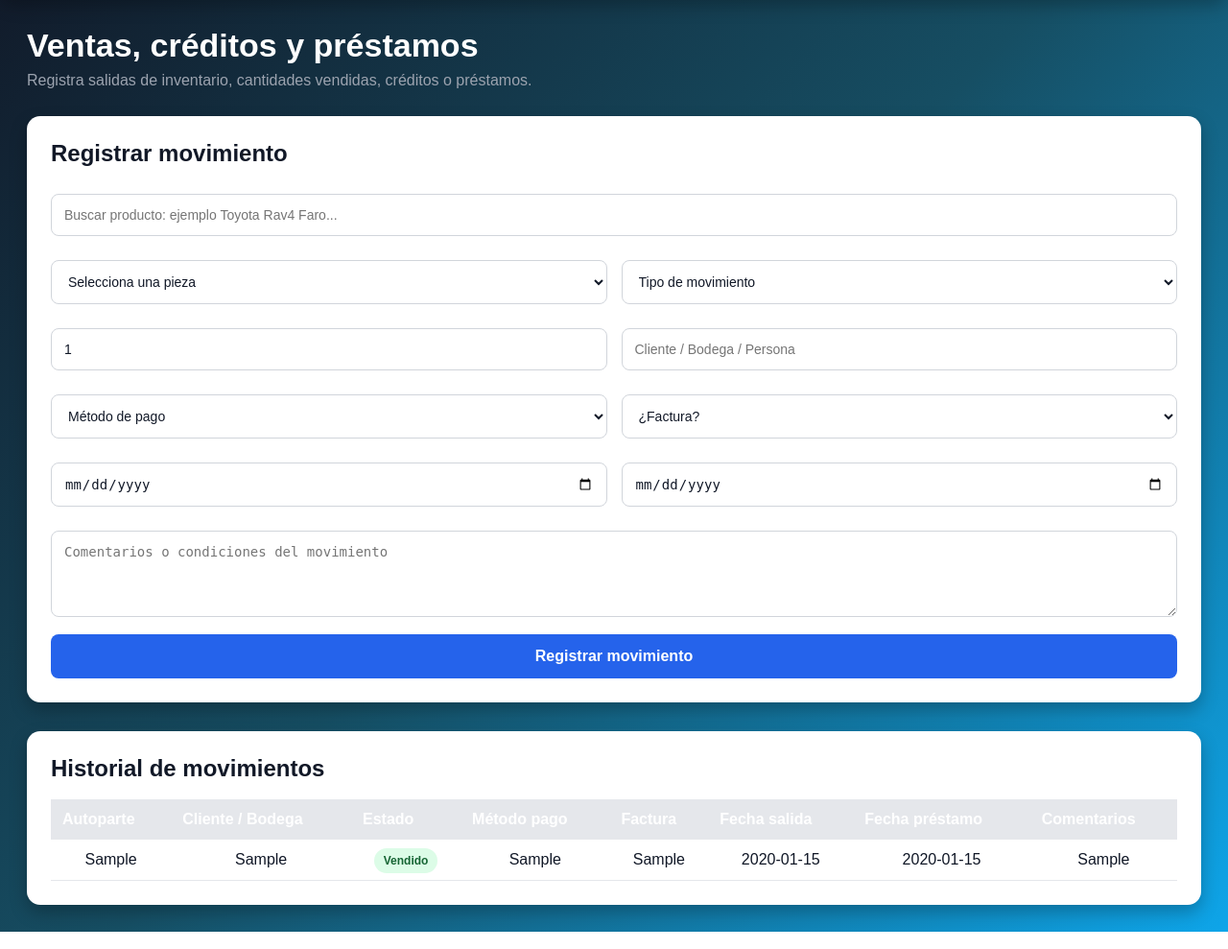
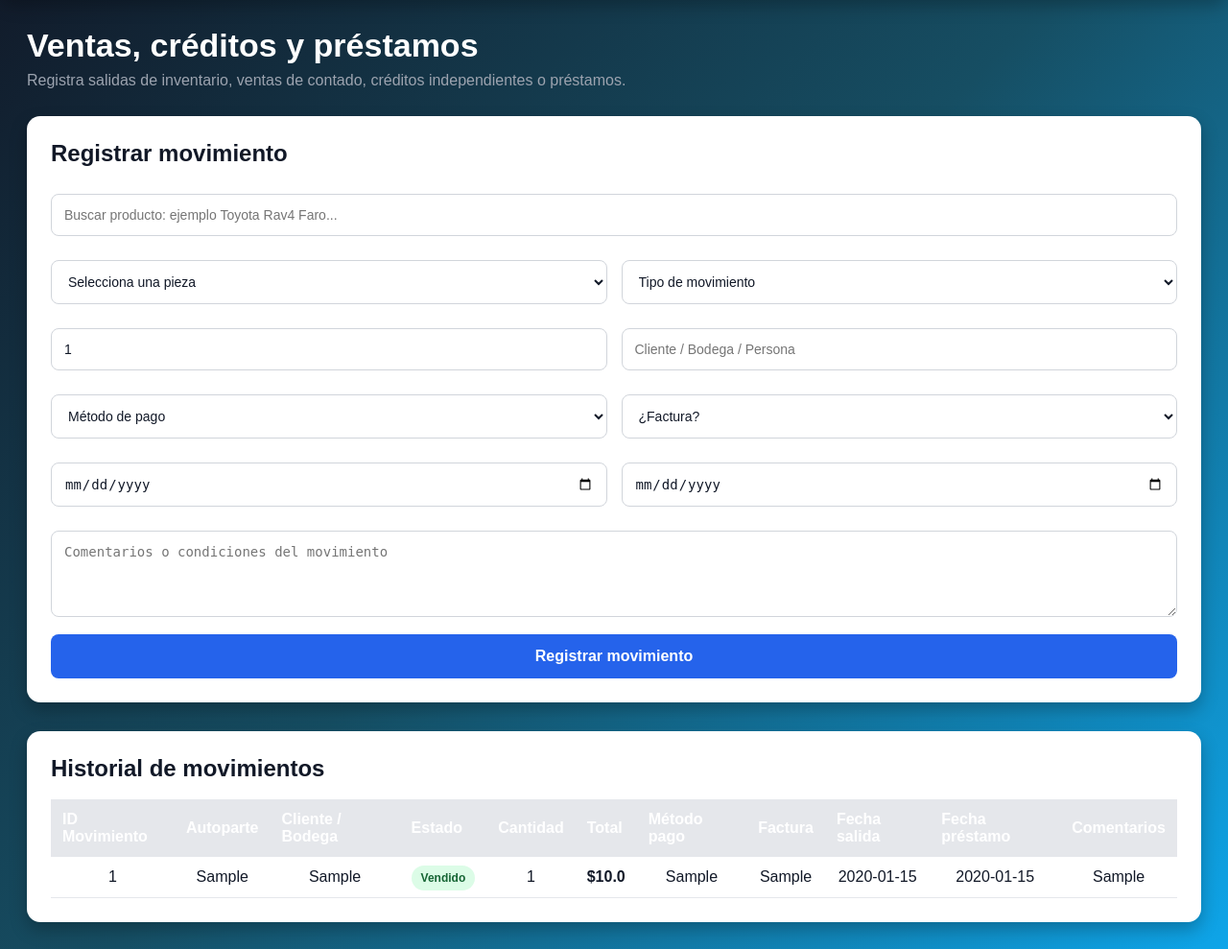
Before and after one commit to chesito1120/prueba_autopartes, a Flask app: page /ventas in a window 1280 px wide. Shown: the part 74-1063 px from the top of the page at 96% size. Run offline with Flask 3, Linux system fonts and the light colour scheme; a user stored in the database is signed in; tables that the repository leaves empty hold one stand-in row (values such as "Sample post").

Commit message:
no se mueve nada ya funcionaparte2

```diff
--- a/app.py
+++ b/app.py
@@ -145,37 +145,29 @@ def extraer_zip_imagenes(archivo_zip):
 
 
 # =========================
-# FUNCIONES DE CRÉDITO
+# FUNCIONES DE CRÉDITO Y MOVIMIENTOS
 # =========================
 
-def obtener_cantidad_movimiento(producto):
-    comentarios = producto.comentarios_venta or ""
-
-    if "Cantidad:" in comentarios:
-        try:
-            parte = comentarios.split("Cantidad:", 1)[1]
-            numero = parte.split(".", 1)[0].strip()
-            return int(numero)
-        except Exception:
-            return 1
-
-    return 1
-
-
-def calcular_total_credito(producto):
-    cantidad = obtener_cantidad_movimiento(producto)
-    precio = producto.costo_venta or 0
-    return round(precio * cantidad, 2)
-
-
-def calcular_abonado(producto_id):
+def calcular_abonado_credito(credito_id):
     total_abonado = db.session.query(
-        db.func.coalesce(db.func.sum(AbonoCredito.monto), 0)
+        db.func.coalesce(db.func.sum(AbonoCreditoVenta.monto), 0)
     ).filter(
-        AbonoCredito.producto_id == producto_id
+        AbonoCreditoVenta.credito_id == credito_id
     ).scalar()
 
     return round(float(total_abonado or 0), 2)
+
+
+def calcular_saldo_credito(credito):
+    abonado = calcular_abonado_credito(credito.id)
+    total = credito.total or 0
+    saldo = round(max(total - abonado, 0), 2)
+    return abonado, saldo
+
+
+def calcular_total_movimiento(producto, cantidad):
+    precio = producto.costo_venta or 0
+    return round(precio * cantidad, 2)
 
 
 # =========================
@@ -192,14 +184,55 @@ class Usuario(db.Model):
     activo = db.Column(db.Boolean, default=True)
 
 
-class AbonoCredito(db.Model):
+class Movimiento(db.Model):
     id = db.Column(db.Integer, primary_key=True)
+
     producto_id = db.Column(db.Integer, db.ForeignKey("producto.id"), nullable=False)
+    producto = db.relationship("Producto", backref="movimientos")
+
+    tipo = db.Column(db.String(50))
+    estado = db.Column(db.String(50))
+
+    cliente = db.Column(db.String(150))
+    cantidad = db.Column(db.Integer, default=1)
+    precio_unitario = db.Column(db.Float, default=0)
+    total = db.Column(db.Float, default=0)
+
+    metodo_pago = db.Column(db.String(100))
+    factura = db.Column(db.String(100))
+    fecha_salida = db.Column(db.String(100))
+    fecha_prestamo = db.Column(db.String(100))
+    comentarios = db.Column(db.Text)
+    fecha_registro = db.Column(db.String(100))
+
+
+class CreditoVenta(db.Model):
+    id = db.Column(db.Integer, primary_key=True)
+
+    movimiento_id = db.Column(db.Integer, db.ForeignKey("movimiento.id"), nullable=False)
+    movimiento = db.relationship("Movimiento", backref="credito")
+
+    producto_id = db.Column(db.Integer, db.ForeignKey("producto.id"), nullable=False)
+    producto = db.relationship("Producto", backref="creditos_venta")
+
+    cliente = db.Column(db.String(150))
+    cantidad = db.Column(db.Integer, default=1)
+    precio_unitario = db.Column(db.Float, default=0)
+    total = db.Column(db.Float, default=0)
+    estado = db.Column(db.String(50), default="credito")
+    fecha_salida = db.Column(db.String(100))
+    comentarios = db.Column(db.Text)
+
+
+class AbonoCreditoVenta(db.Model):
+    id = db.Column(db.Integer, primary_key=True)
+
+    credito_id = db.Column(db.Integer, db.ForeignKey("credito_venta.id"), nullable=False)
+    credito = db.relationship("CreditoVenta", backref="abonos")
+
     monto = db.Column(db.Float, default=0)
     fecha = db.Column(db.String(100))
     comentario = db.Column(db.String(300))
-
-    producto = db.relationship("Producto", backref="abonos_credito")
 
 
 class Producto(db.Model):
@@ -650,27 +683,84 @@ def dashboard():
         return redirect("/inventario")
 
     productos = Producto.query.all()
+    movimientos = Movimiento.query.all()
+    creditos_pendientes = CreditoVenta.query.filter(
+        CreditoVenta.estado == "credito"
+    ).all()
 
     total = Producto.query.count()
     disponibles = Producto.query.filter(Producto.stock > 0).count()
     agotados = Producto.query.filter(Producto.stock == 0).count()
 
-    vendidas = Producto.query.filter(Producto.estado == "vendido").count()
-    prestadas = Producto.query.filter(Producto.estado == "prestado").count()
-    credito = Producto.query.filter(Producto.estado == "credito").count()
+    vendidas = Movimiento.query.filter(Movimiento.estado == "vendido").count()
+    prestadas = Movimiento.query.filter(Movimiento.estado == "prestado").count()
+    credito = len(creditos_pendientes)
 
-    facturadas = Producto.query.filter(
-        Producto.factura.isnot(None),
-        Producto.factura != "",
-        Producto.factura != "no"
+    facturadas = Movimiento.query.filter(
+        Movimiento.factura.isnot(None),
+        Movimiento.factura != "",
+        Movimiento.factura != "no"
     ).count()
 
     valor_total = 0
+    resumen_propiedades = {}
 
     for producto in productos:
         precio = producto.costo_venta or 0
         stock = producto.stock or 0
-        valor_total += precio * stock
+        valor_producto = precio * stock
+        valor_total += valor_producto
+
+        propiedad = (producto.propiedad or "SIN PROPIEDAD").strip().upper()
+
+        if not propiedad:
+            propiedad = "SIN PROPIEDAD"
+
+        if propiedad not in resumen_propiedades:
+            resumen_propiedades[propiedad] = {
+                "piezas": 0,
+                "stock": 0,
+                "valor": 0
+            }
+
+        resumen_propiedades[propiedad]["piezas"] += 1
+        resumen_propiedades[propiedad]["stock"] += stock
+        resumen_propiedades[propiedad]["valor"] += valor_producto
+
+    resumen_propiedades = dict(
+        sorted(
+            resumen_propiedades.items(),
+            key=lambda item: item[0]
+        )
+    )
+
+    for propiedad in resumen_propiedades:
+        resumen_propiedades[propiedad]["valor"] = round(
+            resumen_propiedades[propiedad]["valor"],
+            2
+        )
+
+    # Monto vendido real:
+    # ventas de contado + abonos recibidos de créditos.
+    monto_ventas_contado = db.session.query(
+        db.func.coalesce(db.func.sum(Movimiento.total), 0)
+    ).filter(
+        Movimiento.estado == "vendido"
+    ).scalar()
+
+    monto_abonos_credito = db.session.query(
+        db.func.coalesce(db.func.sum(AbonoCreditoVenta.monto), 0)
+    ).scalar()
+
+    monto_vendido = float(monto_ventas_contado or 0) + float(monto_abonos_credito or 0)
+
+    # Monto pendiente a crédito:
+    # solo suma saldos pendientes de créditos abiertos.
+    monto_credito = 0
+
+    for credito_item in creditos_pendientes:
+        abonado, saldo = calcular_saldo_credito(credito_item)
+        monto_credito += saldo
 
     return render_template(
         "dashboard.html",
@@ -681,7 +771,10 @@ def dashboard():
         vendidas=vendidas,
         prestadas=prestadas,
         credito=credito,
-        facturadas=facturadas
+        facturadas=facturadas,
+        monto_vendido=round(float(monto_vendido or 0), 2),
+        monto_credito=round(float(monto_credito or 0), 2),
+        resumen_propiedades=resumen_propiedades
     )
 
 
@@ -711,16 +804,52 @@ def ventas():
             error = f"No hay suficiente stock. Stock actual: {producto.stock}"
 
         else:
+            precio_unitario = producto.costo_venta or 0
+            total_movimiento = calcular_total_movimiento(producto, cantidad)
+            fecha_registro = datetime.now().strftime("%Y-%m-%d %H:%M:%S")
+
             producto.stock -= cantidad
 
-            if tipo_movimiento == "vendido":
-                producto.estado = "vendido"
+            movimiento = Movimiento(
+                producto_id=producto.id,
+                tipo=tipo_movimiento,
+                estado=tipo_movimiento,
+                cliente=request.form.get("vendido_a"),
+                cantidad=cantidad,
+                precio_unitario=precio_unitario,
+                total=total_movimiento,
+                metodo_pago=request.form.get("metodo_pago"),
+                factura=request.form.get("factura"),
+                fecha_salida=request.form.get("fecha_salida"),
+                fecha_prestamo=request.form.get("fecha_prestamo"),
+                comentarios=request.form.get("comentarios_venta"),
+                fecha_registro=fecha_registro
+            )
 
-            elif tipo_movimiento == "credito":
-                producto.estado = "credito"
+            db.session.add(movimiento)
+            db.session.flush()
 
-            elif tipo_movimiento == "prestado":
-                producto.estado = "prestado"
+            if tipo_movimiento == "credito":
+                credito_nuevo = CreditoVenta(
+                    movimiento_id=movimiento.id,
+                    producto_id=producto.id,
+                    cliente=request.form.get("vendido_a"),
+                    cantidad=cantidad,
+                    precio_unitario=precio_unitario,
+                    total=total_movimiento,
+                    estado="credito",
+                    fecha_salida=request.form.get("fecha_salida"),
+                    comentarios=request.form.get("comentarios_venta")
+                )
+
+                db.session.add(credito_nuevo)
+
+            # Se mantiene compatibilidad con pantallas anteriores que leen estado del producto.
+            if producto.stock <= 0:
+                producto.stock = 0
+                producto.estado = tipo_movimiento
+            else:
+                producto.estado = "disponible"
 
             producto.vendido_a = request.form.get("vendido_a")
             producto.metodo_pago = request.form.get("metodo_pago")
@@ -735,12 +864,12 @@ def ventas():
 
             db.session.commit()
 
-            mensaje = f"Movimiento registrado correctamente. Cantidad: {cantidad}"
+            mensaje = f"Movimiento registrado correctamente. Cantidad: {cantidad}. Total: ${total_movimiento}"
 
     productos = Producto.query.filter(Producto.stock > 0).all()
 
-    movimientos = Producto.query.filter(
-        Producto.estado.in_(["vendido", "credito", "prestado"])
+    movimientos = Movimiento.query.order_by(
+        Movimiento.id.desc()
     ).all()
 
     return render_template(
@@ -761,28 +890,34 @@ def creditos():
     if not session.get("rol") in ["admin", "vendedor"]:
         return redirect("/login")
 
-    productos_credito = Producto.query.filter(
-        Producto.estado.in_(["credito", "pagado"])
+    creditos_bd = CreditoVenta.query.order_by(
+        CreditoVenta.id.desc()
     ).all()
 
     creditos_lista = []
 
-    for producto in productos_credito:
-        total = calcular_total_credito(producto)
-        abonado = calcular_abonado(producto.id)
-        saldo = round(max(total - abonado, 0), 2)
-        pagado = producto.estado == "pagado" or saldo <= 0
+    for credito_item in creditos_bd:
+        abonado, saldo = calcular_saldo_credito(credito_item)
 
-        if pagado and producto.estado != "pagado":
-            producto.estado = "pagado"
+        if saldo <= 0 and credito_item.estado != "pagado":
+            credito_item.estado = "pagado"
+
+            if credito_item.movimiento:
+                credito_item.movimiento.estado = "pagado"
+
             db.session.commit()
 
         creditos_lista.append({
-            "producto": producto,
-            "total": round(total, 2),
+            "id": credito_item.id,
+            "producto": credito_item.producto,
+            "cliente": credito_item.cliente,
+            "cantidad": credito_item.cantidad,
+            "total": round(credito_item.total or 0, 2),
             "abonado": round(abonado, 2),
             "saldo": round(saldo, 2),
-            "pagado": pagado
+            "estado": credito_item.estado,
+            "fecha_salida": credito_item.fecha_salida,
+            "comentarios": credito_item.comentarios
         })
 
     return render_template(
@@ -796,9 +931,9 @@ def abonar_credito(id):
     if not session.get("rol") in ["admin", "vendedor"]:
         return redirect("/login")
 
-    producto = Producto.query.get_or_404(id)
+    credito_item = CreditoVenta.query.get_or_404(id)
 
-    if producto.estado not in ["credito", "pagado"]:
+    if credito_item.estado == "pagado":
         return redirect("/creditos")
 
     try:
@@ -809,20 +944,22 @@ def abonar_credito(id):
     if monto <= 0:
         return redirect("/creditos")
 
-    total = calcular_total_credito(producto)
-    abonado_actual = calcular_abonado(producto.id)
-    saldo_actual = max(total - abonado_actual, 0)
+    abonado_actual, saldo_actual = calcular_saldo_credito(credito_item)
 
     if saldo_actual <= 0:
-        producto.estado = "pagado"
+        credito_item.estado = "pagado"
+
+        if credito_item.movimiento:
+            credito_item.movimiento.estado = "pagado"
+
         db.session.commit()
         return redirect("/creditos")
 
     if monto > saldo_actual:
         monto = saldo_actual
 
-    abono = AbonoCredito(
-        producto_id=producto.id,
+    abono = AbonoCreditoVenta(
+        credito_id=credito_item.id,
         monto=monto,
         fecha=datetime.now().strftime("%Y-%m-%d %H:%M:%S"),
         comentario=f"Abono registrado por {session.get('usuario', 'usuario')}"
@@ -831,10 +968,14 @@ def abonar_credito(id):
     db.session.add(abono)
 
     nuevo_abonado = abonado_actual + monto
+    total_credito = credito_item.total or 0
 
-    if nuevo_abonado >= total:
-        producto.estado = "pagado"
-        producto.metodo_pago = "Crédito liquidado"
+    if nuevo_abonado >= total_credito:
+        credito_item.estado = "pagado"
+
+        if credito_item.movimiento:
+            credito_item.movimiento.estado = "pagado"
+            credito_item.movimiento.metodo_pago = "Crédito liquidado"
 
     db.session.commit()
 
@@ -846,26 +987,28 @@ def marcar_pagado(id):
     if not session.get("rol") in ["admin", "vendedor"]:
         return redirect("/login")
 
-    producto = Producto.query.get_or_404(id)
+    credito_item = CreditoVenta.query.get_or_404(id)
 
-    if producto.estado not in ["credito", "pagado"]:
+    if credito_item.estado == "pagado":
         return redirect("/creditos")
 
-    total = calcular_total_credito(producto)
-    abonado_actual = calcular_abonado(producto.id)
-    saldo = round(max(total - abonado_actual, 0), 2)
+    abonado_actual, saldo = calcular_saldo_credito(credito_item)
 
     if saldo > 0:
-        abono = AbonoCredito(
-            producto_id=producto.id,
+        abono = AbonoCreditoVenta(
+            credito_id=credito_item.id,
             monto=saldo,
             fecha=datetime.now().strftime("%Y-%m-%d %H:%M:%S"),
             comentario=f"Liquidado por {session.get('usuario', 'usuario')}"
         )
         db.session.add(abono)
 
-    producto.estado = "pagado"
-    producto.metodo_pago = "Crédito liquidado"
+    credito_item.estado = "pagado"
+
+    if credito_item.movimiento:
+        credito_item.movimiento.estado = "pagado"
+        credito_item.movimiento.metodo_pago = "Crédito liquidado"
+
     db.session.commit()
 
     return redirect("/creditos")
@@ -880,8 +1023,10 @@ def prestamos():
     if not session.get("rol") in ["admin", "vendedor"]:
         return redirect("/login")
 
-    prestamos = Producto.query.filter(
-        Producto.estado == "prestado"
+    prestamos = Movimiento.query.filter(
+        Movimiento.estado == "prestado"
+    ).order_by(
+        Movimiento.id.desc()
     ).all()
 
     return render_template(
@@ -895,16 +1040,19 @@ def devolver_prestamo(id):
     if not session.get("rol") in ["admin", "vendedor"]:
         return redirect("/login")
 
-    producto = Producto.query.get_or_404(id)
+    movimiento = Movimiento.query.get_or_404(id)
+    producto = movimiento.producto
 
-    producto.estado = "disponible"
-    producto.stock += 1
-    producto.vendido_a = ""
-    producto.fecha_salida = ""
-    producto.fecha_prestamo = ""
-    producto.comentarios_venta = ""
-    producto.metodo_pago = ""
-    producto.factura = ""
+    if movimiento.estado != "prestado":
+        return redirect("/prestamos")
+
+    movimiento.estado = "devuelto"
+
+    if producto:
+        producto.stock += movimiento.cantidad or 1
+
+        if producto.stock > 0:
+            producto.estado = "disponible"
 
     db.session.commit()
 
--- a/templates/ventas.html
+++ b/templates/ventas.html
@@ -92,7 +92,7 @@ Ventas y préstamos
     .ventas-table table {
         width: 100%;
         border-collapse: collapse;
-        min-width: 950px;
+        min-width: 1150px;
     }
 
     .ventas-table th {
@@ -128,6 +128,11 @@ Ventas y préstamos
         color: #9a3412;
     }
 
+    .badge-pagado {
+        background: #dcfce7;
+        color: #166534;
+    }
+
     .alerta-ok {
         background: #dcfce7;
         color: #166534;
@@ -146,6 +151,11 @@ Ventas y préstamos
         font-weight: bold;
     }
 
+    .monto {
+        font-weight: bold;
+        color: #111827;
+    }
+
     @media (max-width: 768px) {
         .form-grid-ventas {
             grid-template-columns: 1fr;
@@ -160,7 +170,7 @@ Ventas y préstamos
 
 <div class="ventas-header">
     <h1>Ventas, créditos y préstamos</h1>
-    <p>Registra salidas de inventario, cantidades vendidas, créditos o préstamos.</p>
+    <p>Registra salidas de inventario, ventas de contado, créditos independientes o préstamos.</p>
 </div>
 
 <div class="ventas-card">
@@ -194,7 +204,7 @@ Ventas y préstamos
                         value="{{ producto.id }}"
                         data-texto="{{ producto.autoparte }} {{ producto.marca }} {{ producto.modelo }} {{ producto.anio }} {{ producto.motor }} {{ producto.transmision }} {{ producto.lado }} {{ producto.origen }}"
                     >
-                        {{ producto.autoparte }} - {{ producto.marca }} {{ producto.modelo }} {{ producto.anio }} | Stock: {{ producto.stock }}
+                        {{ producto.autoparte }} - {{ producto.marca }} {{ producto.modelo }} {{ producto.anio }} | Stock: {{ producto.stock }} | ${{ producto.costo_venta or 0 }}
                     </option>
                 {% endfor %}
             </select>
@@ -253,9 +263,12 @@ Ventas y préstamos
 
     <table>
         <tr>
+            <th>ID Movimiento</th>
             <th>Autoparte</th>
             <th>Cliente / Bodega</th>
             <th>Estado</th>
+            <th>Cantidad</th>
+            <th>Total</th>
             <th>Método pago</th>
             <th>Factura</th>
             <th>Fecha salida</th>
@@ -263,28 +276,45 @@ Ventas y préstamos
             <th>Comentarios</th>
         </tr>
 
-        {% for producto in movimientos %}
+        {% for movimiento in movimientos %}
         <tr>
-            <td>{{ producto.autoparte }}</td>
-            <td>{{ producto.vendido_a }}</td>
+            <td>{{ movimiento.id }}</td>
 
             <td>
-                {% if producto.estado == "vendido" %}
-                    <span class="badge badge-vendido">Vendido</span>
-                {% elif producto.estado == "prestado" %}
-                    <span class="badge badge-prestado">Prestado</span>
-                {% elif producto.estado == "credito" %}
-                    <span class="badge badge-credito">Crédito</span>
+                {% if movimiento.producto %}
+                    {{ movimiento.producto.autoparte }}
                 {% else %}
-                    {{ producto.estado }}
+                    {{ movimiento.autoparte or '-' }}
                 {% endif %}
             </td>
 
-            <td>{{ producto.metodo_pago }}</td>
-            <td>{{ producto.factura }}</td>
-            <td>{{ producto.fecha_salida }}</td>
-            <td>{{ producto.fecha_prestamo }}</td>
-            <td>{{ producto.comentarios_venta }}</td>
+            <td>{{ movimiento.cliente or '-' }}</td>
+
+            <td>
+                {% if movimiento.estado == "vendido" %}
+                    <span class="badge badge-vendido">Vendido</span>
+                {% elif movimiento.estado == "prestado" %}
+                    <span class="badge badge-prestado">Prestado</span>
+                {% elif movimiento.estado == "credito" %}
+                    <span class="badge badge-credito">Crédito</span>
+                {% elif movimiento.estado == "pagado" %}
+                    <span class="badge badge-pagado">Pagado</span>
+                {% else %}
+                    {{ movimiento.estado }}
+                {% endif %}
+            </td>
+
+            <td>{{ movimiento.cantidad }}</td>
+
+            <td class="monto">
+                ${{ movimiento.total }}
+            </td>
+
+            <td>{{ movimiento.metodo_pago or '-' }}</td>
+            <td>{{ movimiento.factura or '-' }}</td>
+            <td>{{ movimiento.fecha_salida or '-' }}</td>
+            <td>{{ movimiento.fecha_prestamo or '-' }}</td>
+            <td>{{ movimiento.comentarios or '-' }}</td>
         </tr>
         {% endfor %}
     </table>
```
Also changed, not shown: templates/creditos.html (+45 -11 lines), templates/inventario.html (+1 -9 lines), templates/prestamos.html (+59 -13 lines), instance/autopartes_local.db.
